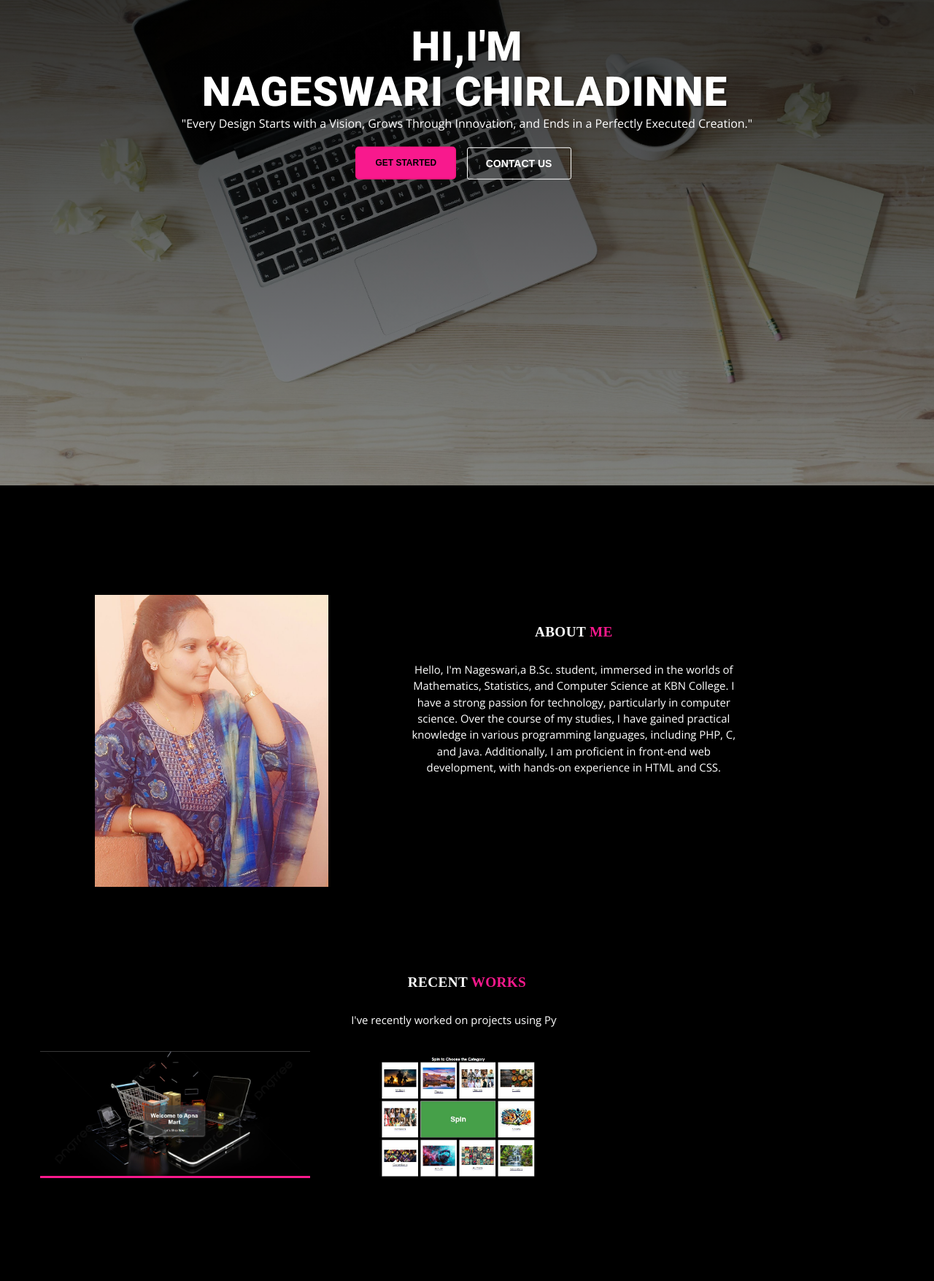
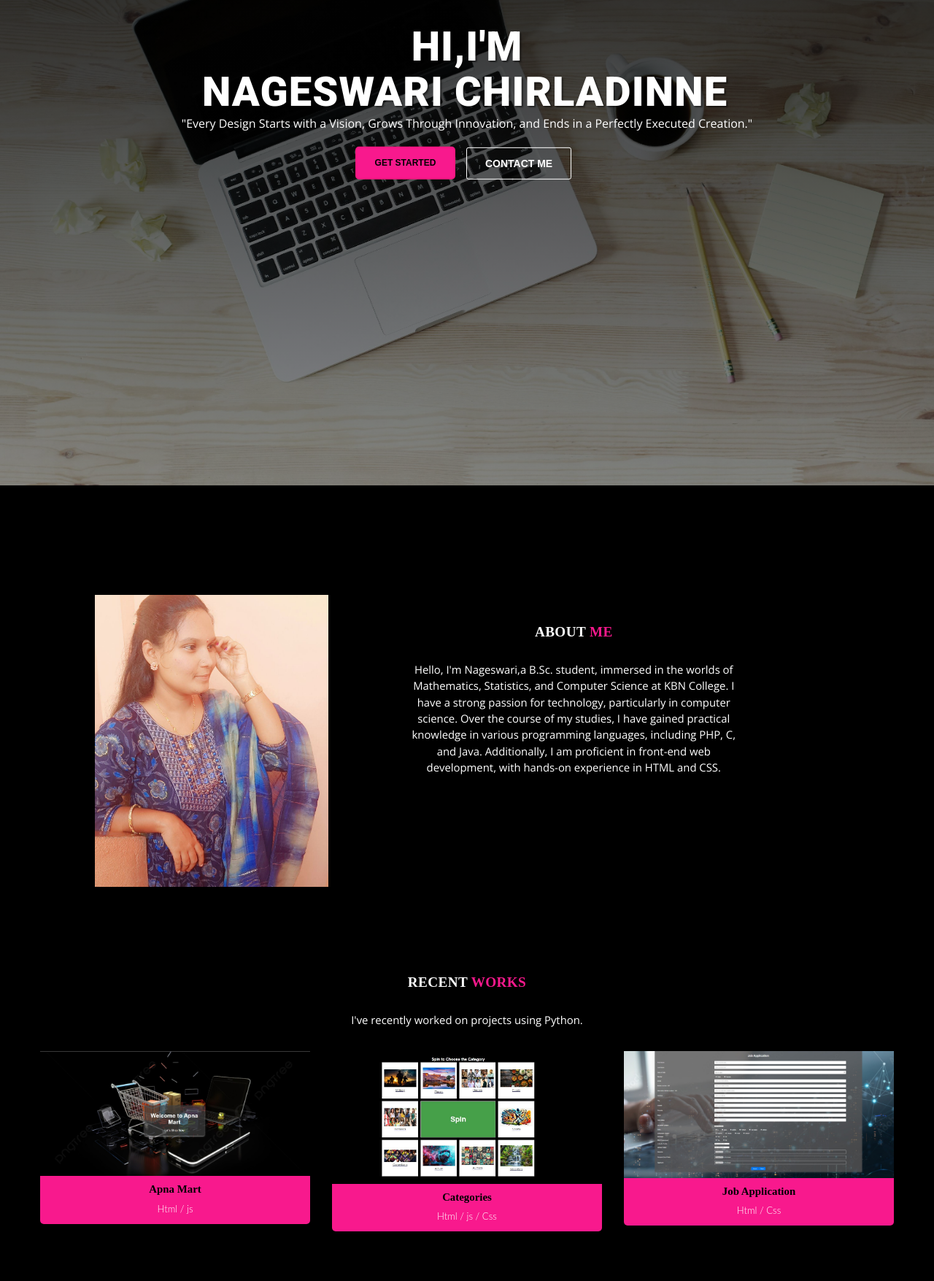
Before and after one commit to nageswari27/Portfolio, a Flask app: template templates/index.html in a window 1280 px wide. Shown: the part 165-1920 px from the top of the page at 73% size. Run offline with Flask 3, Linux system fonts and the light colour scheme; the template is opened without the code that fills it, so the values that code supplies are empty; some libraries are stand-ins or nearby versions.

Commit message:
Update index.html

```diff
--- a/templates/index.html
+++ b/templates/index.html
@@ -96,7 +96,7 @@
                 Perfectly Executed Creation."</p>
               <div class="btn-bar">
                 <a href="#one" class="btn btn-custom theme_background_color">Get Started</a>
-                <a href="#six" class="btn btn-custom-outline">Contact Us</a>
+                <a href="#six" class="btn btn-custom-outline">Contact Me</a>
               </div>
             </div>
           </div>
```
